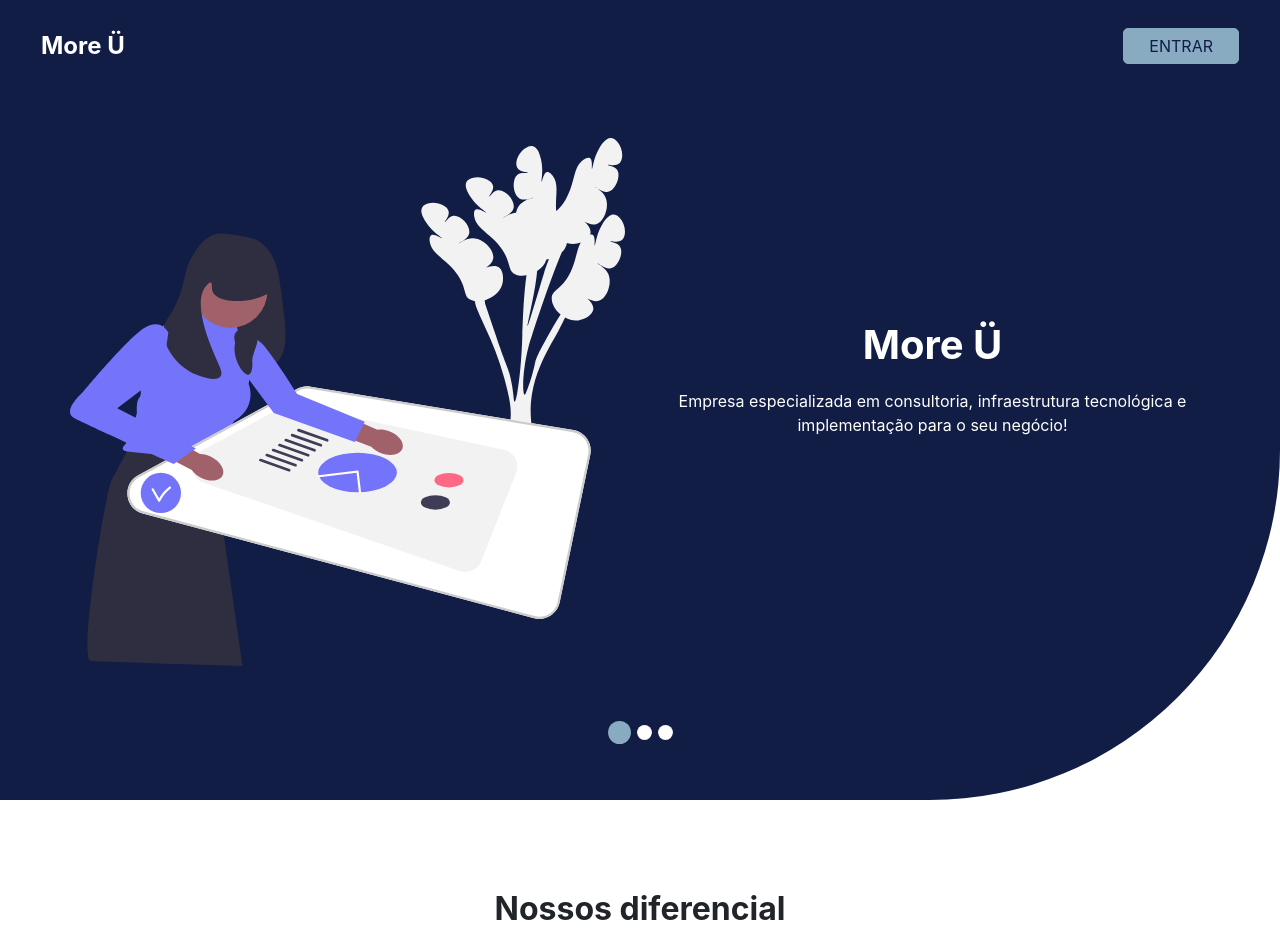
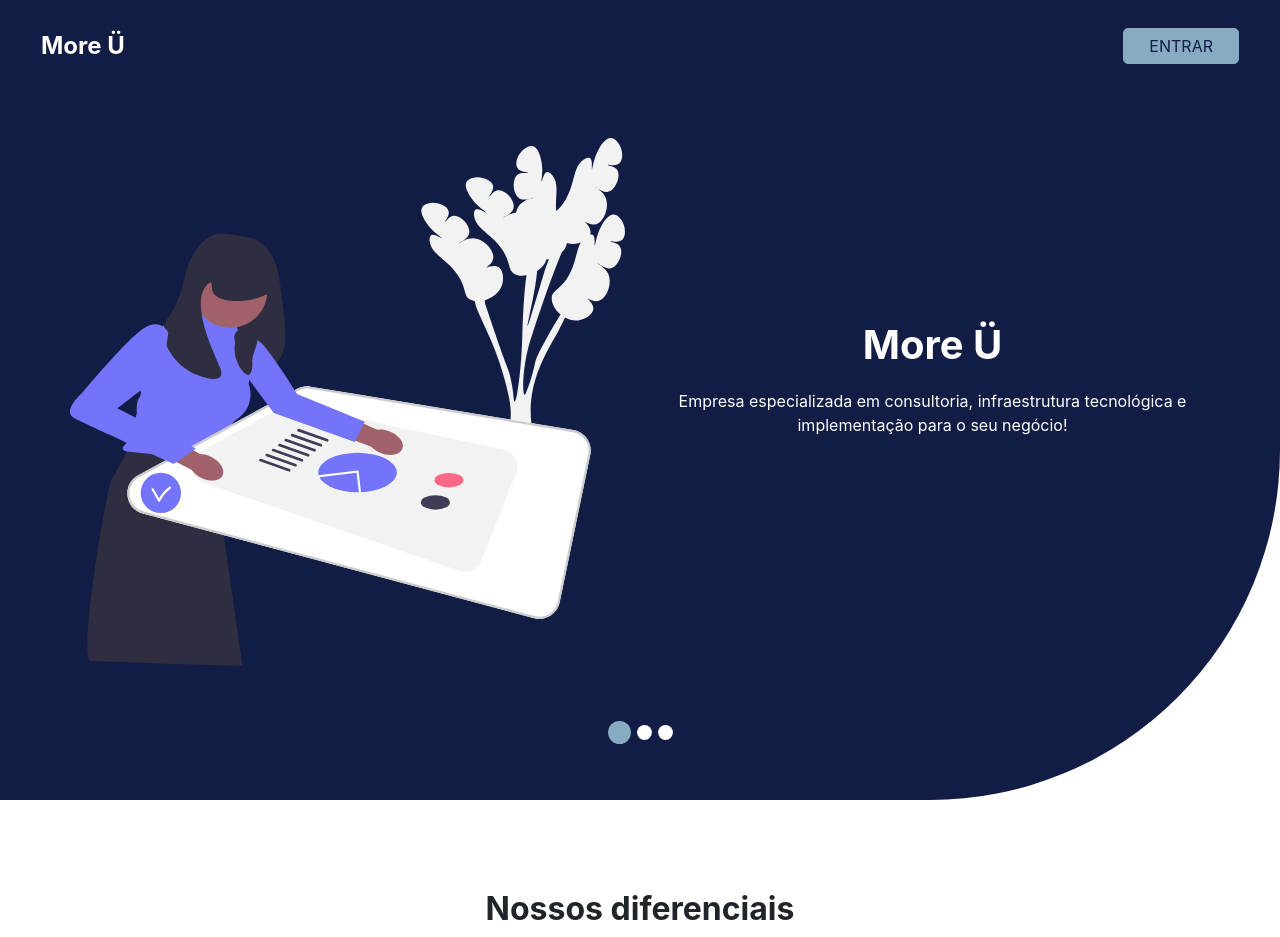
Before and after one commit to PauloHenriqueOliveiradeAlmeida/MoreU-frontend, a React (Vite) app: page / in a window 1280 px wide. Shown: the top 937 px of the page. Built offline with nearby package versions, Linux system fonts and the light colour scheme; no server answers; what @react-pdf/renderer would draw is missing.

Commit message:
Update App.tsx

```diff
--- a/src/App.tsx
+++ b/src/App.tsx
@@ -128,7 +128,7 @@ function App() {
         <div className="container">
           <div className="heading_container">
             <h2>
-              Nossos diferencial
+              Nossos diferenciais
             </h2>
             <p>
               Entenda o que difere nós da More Ü dos demais!
```
